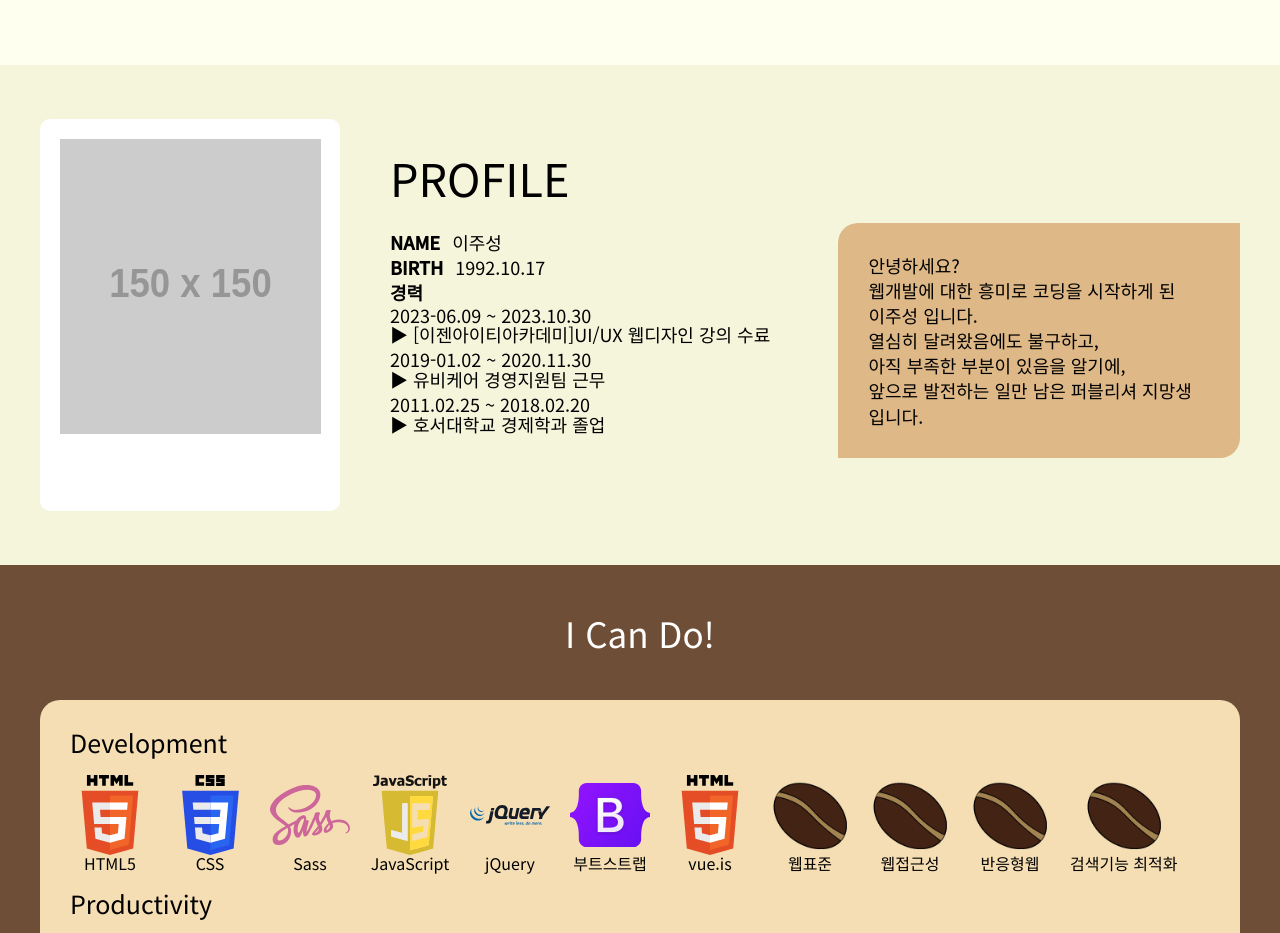
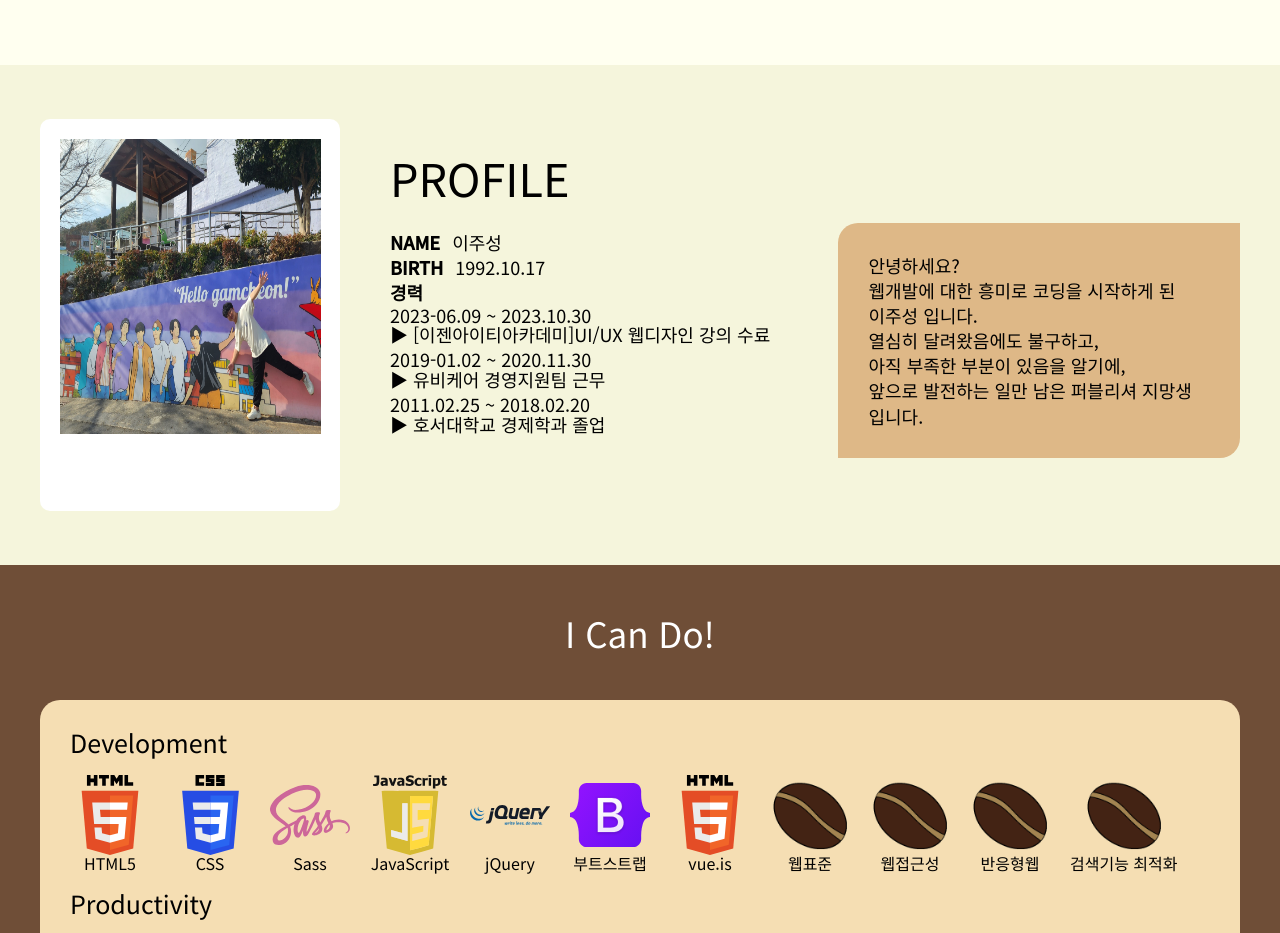
Before and after one commit to Ggomabandal/personal, a plain HTML site: page index.html in a window 1280 px wide. Shown: the part 860-1793 px from the top of the page. Drawn offline with nearby package versions, Linux system fonts and the light colour scheme; placeholder pictures from the web are drawn by us; files whose address does not match are found by name.

Commit message:
Add files via upload

```diff
--- a/index.html
+++ b/index.html
@@ -92,7 +92,7 @@
             <div class="note">
                 <h2 class="hide">ABOUT</h2>
                 <figure>
-                    <img src="https://via.placeholder.com/150" alt="">
+                    <img src="img/me.jpg" alt="">
                     <figcaption class="hide">내사진</figcaption>
                 </figure>
                 <div class="profile">
```
